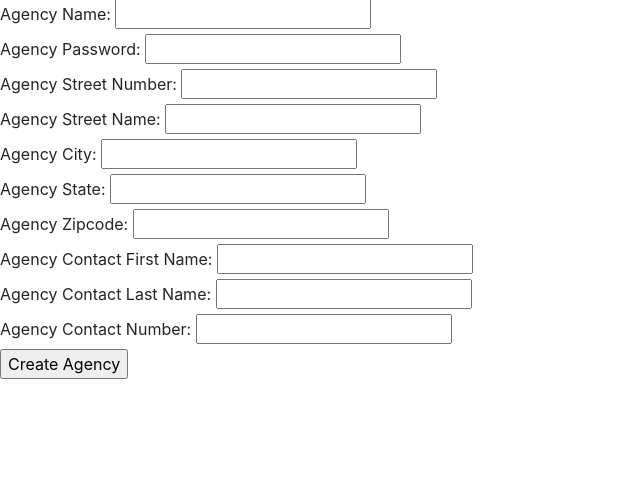
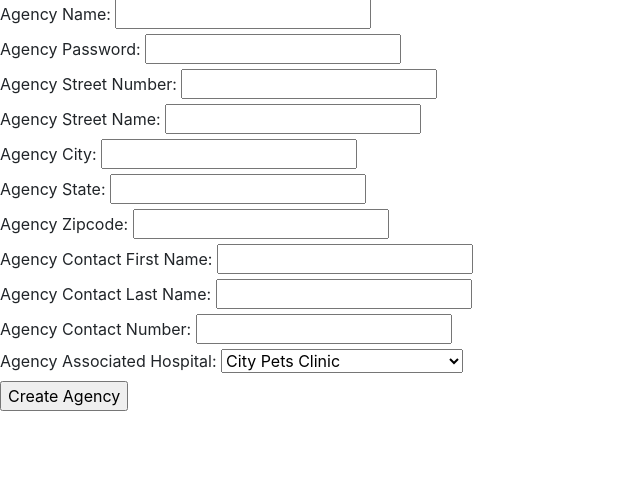
Before and after one commit to aakash-mahesha/DBMS-Final-Project, a Flask app: page /agency/create in a window 1280 px wide. Shown: the part 113-592 px from the top of the page, without its empty margins (0-640 px from the left). Run offline with Flask 3, Linux system fonts and the light colour scheme; data comes from the database, SQL or seed files in the repository; some libraries are stand-ins or nearby versions.

Commit message:
add hospital to agency

```diff
--- a/code/pacs/templates/animal_agency/create_agency.html
+++ b/code/pacs/templates/animal_agency/create_agency.html
@@ -33,6 +33,13 @@
         <label for="contact">Agency Contact Number:</label>
         <input type="number" id="contact" name="contact" required><br>
 
+        <label for="hospital_associated">Agency Associated Hospital: </label>
+        <select id="hospital_associated" name="hospital_associated" required>
+            {% for option in hospitals %}
+                <option value="{{ option['hospital_name'] }}">{{ option['hospital_name'] }}</option>
+            {% endfor %}
+        </select>
+        <br>
         <input type="submit" value="Create Agency">
     </form>
 {% endblock %}
--- a/code/pacs/templates/user_login.html
+++ b/code/pacs/templates/user_login.html
@@ -3,7 +3,7 @@
 <head>
     <meta charset="UTF-8">
     <meta name="viewport" content="width=device-width, initial-scale=1.0">
-    <title>Login</title>
+    <title>User Login</title>
 </head>
 <body>
     {% include 'navbar.html' %}
--- a/code/pacs/views/agency_views.py
+++ b/code/pacs/views/agency_views.py
@@ -20,6 +20,8 @@ def create_agency():
         first_name = request.form.get('first_name')
         last_name = request.form.get('last_name')
         contact = request.form.get('contact')
+        hospital_associated = request.form.get('hospital_associated')
+        print("Hospital Associated: ", hospital_associated)
         # print(request.form)
 
         # Create a new user instance
@@ -30,14 +32,37 @@ def create_agency():
                 sql = "INSERT INTO animal_agency (agency_name, agency_password, agency_street_no, agency_street_name, agency_city, agency_state, agency_zip, agency_contact_first_name, agency_contact_last_name, agency_contact_number) VALUES (%s, %s, %s, %s, %s, %s, %s, %s, %s, %s)"
                 cursor.execute(sql, (agency_name, agency_password, agency_streetnumber, streetname, city, state, zipcode, first_name, last_name, contact))
                 db.commit()
+                sql = "SELECT * FROM animal_agency WHERE agency_name = %s"
+                cursor.execute(sql, (agency_name))
+                agency = cursor.fetchone()
+                print("AGENCY: ", agency)
+                session['agency'] = agency
+                cursor.execute("INSERT INTO agency_partnered_vet_hospitals(agency_name, hospital_name) VALUES (%s, %s)",
+                               (agency_name, hospital_associated))
+                db.commit()
         except Exception as e:
-            print(f"Error creating agency: {e}")
+            return f"Error creating agency: {e}"
         finally:
             db.close()
 
-        return redirect(url_for('agency'))
+        return redirect(url_for('landing'))
 
-    return render_template('animal_agency/create_agency.html')
+    hospitals = get_hospitals()
+    return render_template('animal_agency/create_agency.html', hospitals = hospitals)
+
+
+def get_hospitals():
+    try:
+        db = connection()
+        with db.cursor() as cursor:
+            cursor.execute("SELECT hospital_name FROM vet_hospital")
+            hospital_results = cursor.fetchall()
+            print("Hospitals: ", hospital_results)
+            return hospital_results
+    except Exception as e:
+        return f"Error: {e}"
+    finally:
+        db.close()
 
 # Read
 @app.route('/agency')
@@ -65,7 +90,11 @@ def edit_agency(agency_name):
             sql = "SELECT * FROM animal_agency WHERE agency_name = %s"
             cursor.execute(sql, (agency_name,))
             agency = cursor.fetchone()
-            print("Agency found: ", agency)
+            sql = "SELECT hospital_name FROM agency_partnered_vet_hospitals WHERE agency_name = %s"
+            cursor.execute(sql, (agency_name,))
+            hospital_name = cursor.fetchone()
+            hospital_results = get_hospitals()
+
 
         # print("request method", request.method)
         # print("form:", request.form)
@@ -82,10 +111,15 @@ def edit_agency(agency_name):
             first_name = request.form.get('first_name')
             last_name = request.form.get('last_name')
             contact = request.form.get('contact')
+            hospital_associated = request.form.get('hospital_associated')
+            print("Hospital associated", hospital_associated)
             # Commit the changes to the database
             with db.cursor() as cursor:
                 sql = "UPDATE animal_agency SET agency_name = %s, agency_password = %s, agency_street_no = %s, agency_street_name = %s, agency_city = %s, agency_state = %s, agency_zip = %s, agency_contact_first_name = %s, agency_contact_last_name = %s, agency_contact_number = %s WHERE agency_name = %s"
                 cursor.execute(sql, (agency_name, agency_password, agency_streetnumber, streetname, city, state, zipcode, first_name, last_name, contact, agency_name))
+                db.commit()
+                cursor.execute("UPDATE agency_partnered_vet_hospitals SET agency_name = %s, hospital_name = %s WHERE agency_name= %s",
+                               (agency_name, hospital_associated, agency_name))
                 db.commit()
             return redirect(url_for('landing'))
 
@@ -94,7 +128,7 @@ def edit_agency(agency_name):
     finally:
         db.close()
 
-    return render_template('animal_agency/edit_agency.html', agency=agency)
+    return render_template('animal_agency/edit_agency.html', agency=agency, hospitals = hospital_results, selected_h_name = hospital_name)
 
 # Delete
 @app.route('/agency/delete/<string:agency_name>')
```
Also changed, not shown: code/pacs/templates/animal_agency/edit_agency.html (+7 -0 lines).
